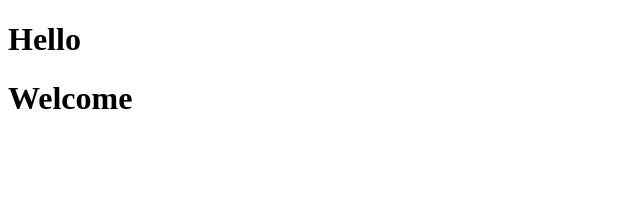
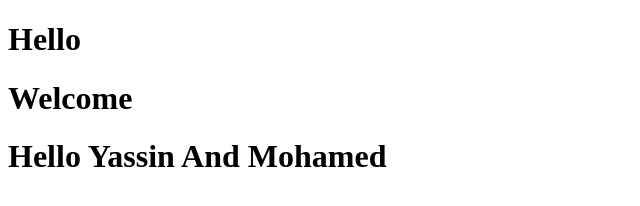
Before and after one commit to AndyN5/hello2, a plain HTML site: page index.html in a window 1280 px wide. Shown: the whole page, without its empty margins (0-640 px from the left). Drawn offline with Linux system fonts and the light colour scheme.

Commit message:
Update index.html

```diff
--- a/index.html
+++ b/index.html
@@ -6,5 +6,6 @@
 <body>
     <h1>Hello</h1>
      <h1>Welcome</h1>
+    <h1>Hello Yassin And Mohamed<h1>
 </body>
 </html>
```
